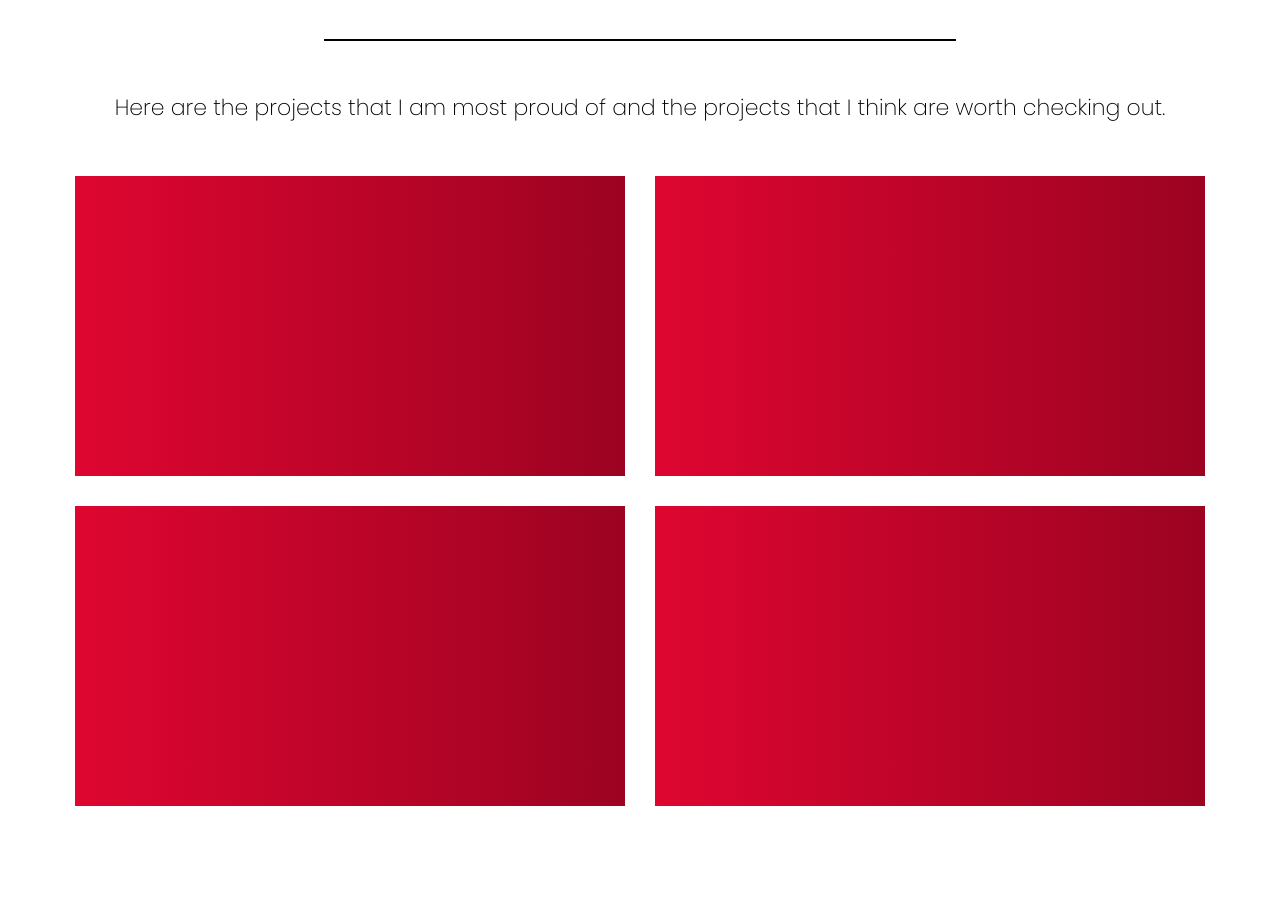
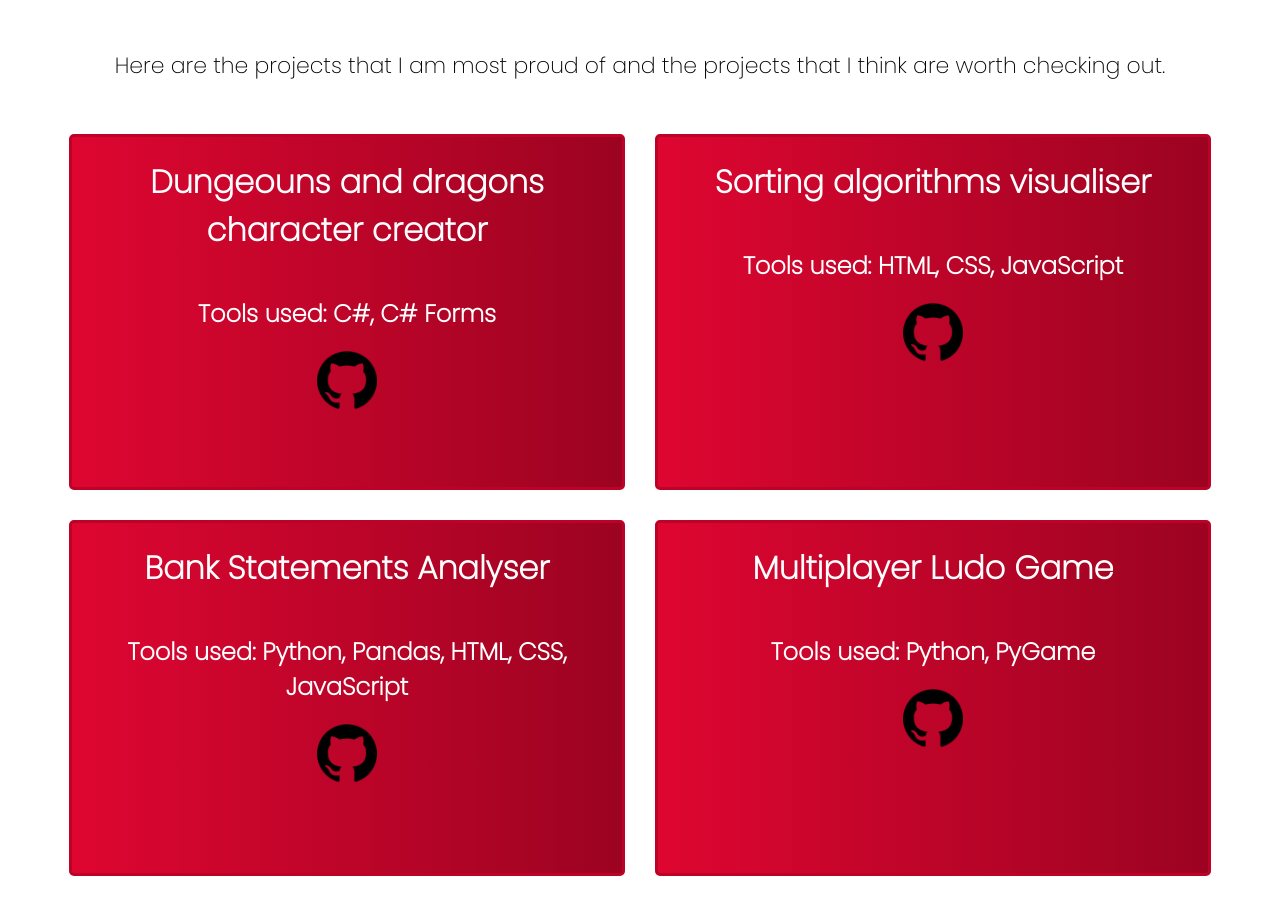
Before and after one commit to StivansProfile/PersonalWebsite, a React (Vite) app in the folder personal-website/: page / in a window 1280 px wide. Shown: the part 1780-2694 px from the top of the page. Built offline with nearby package versions, Linux system fonts and the light colour scheme.

Commit message:
finished the project containers and almost finished the entire project section

```diff
--- a/personal-website/src/components/Projects.jsx
+++ b/personal-website/src/components/Projects.jsx
@@ -1,5 +1,6 @@
 import React from "react";
 import '../styles/Projects.css';
+import githubImg from "../assets/github.png";
 
 export default function Projects(){
     return(
@@ -16,16 +17,32 @@ export default function Projects(){
 
             <div className="projects-wrap">
 
-                <div className="c-sharp-project">
+                <div className="project-wraps" id="c-sharp-project">
+                    <h1 className="project-h1">Dungeouns and dragons character creator</h1>
+                    <h2 className="project-h2">Tools used: C#, C# Forms</h2>
+                    <img src={githubImg} width="60px" height="60px"
+                    style={{cursor:"pointer"}}></img>
                 </div>
 
-                <div className="c-sharp-project">
+                <div className="project-wraps">
+                    <h1 className="project-h1">Sorting algorithms visualiser</h1>
+                    <h2 className="project-h2">Tools used: HTML, CSS, JavaScript</h2>
+                    <img src={githubImg} width="60px" height="60px"
+                    style={{cursor:"pointer"}}></img>
                 </div>
 
-                <div className="c-sharp-project">
+                <div className="project-wraps">
+                    <h1 className="project-h1">Bank Statements Analyser</h1>
+                    <h2 className="project-h2">Tools used: Python, Pandas, HTML, CSS, JavaScript</h2>
+                    <img src={githubImg} width="60px" height="60px"
+                    style={{cursor:"pointer"}}></img>
                 </div>
 
-                <div className="c-sharp-project">
+                <div className="project-wraps">
+                    <h1 className="project-h1">Multiplayer Ludo Game</h1>
+                    <h2 className="project-h2">Tools used: Python, PyGame</h2>
+                    <img src={githubImg} width="60px" height="60px"
+                    style={{cursor:"pointer"}}></img>
                 </div>
             </div>
 
--- a/personal-website/src/styles/About.css
+++ b/personal-website/src/styles/About.css
@@ -1,5 +1,5 @@
 .about{
-    height: 100vh;
+    height: auto;
     background-color: white;
     font-family: 'Poppins', sans-serif;
 
--- a/personal-website/src/styles/Projects.css
+++ b/personal-website/src/styles/Projects.css
@@ -1,10 +1,11 @@
 .projects{
-    height: 200vh;
+    height: 150vh;
     background-color: white;
     display: flex;
     flex-direction: column;
     align-items: center;
     gap: 30px;
+    margin-top: 200px;
 }
 
 .projects-title{
@@ -35,10 +36,45 @@
     flex-direction: row;
     flex-wrap: wrap;
     gap: 30px;
+
+
 }
 
-.c-sharp-project{
+.project-wraps{
     width: 550px;
-    height: 300px;
+    height: 350px;
     background-image: linear-gradient(to right, #de0631, #9c0321);
+    /* background-color: gray; */
+    border: 3px rgb(188, 2, 39) solid;
+    border-radius: 5px 5px 5px 5px;
+
+    display: flex;
+    flex-direction: column;
+    align-items: center;
+    margin: 0;
+    padding: 0;
 }
+
+
+.project-h1{
+    text-align: center;
+    font-family: 'Poppins', sans-serif;
+    color: white;
+
+}
+
+.project-h2{
+    text-align: center;
+    font-family: 'Poppins', sans-serif;
+    color: white;
+}
+
+
+@media screen and (max-width: 600px) {
+
+    .project-wraps{
+        width: 300px;
+        height: 400px;
+    }
+
+}
```
